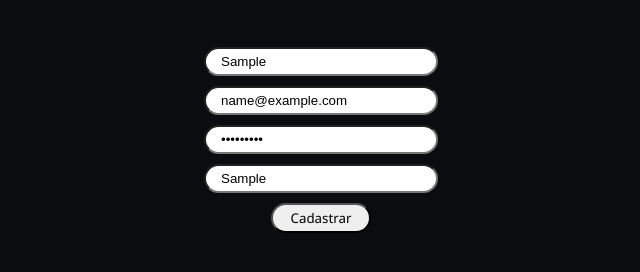
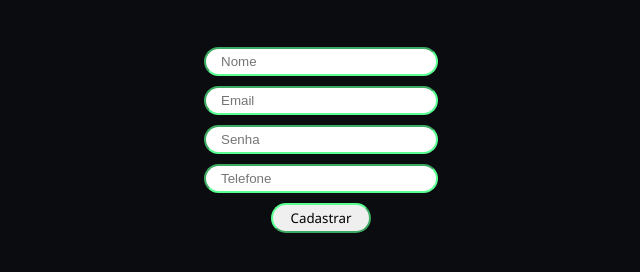
Before and after one commit to etmamate/ProjetinhoWEB, a plain HTML site: page index.html in a window 1280 px wide. Both pictures are taken after typing "Sample", "name@example.com", "Sample123", "Sample" into the empty fields and a click on the button "Cadastrar". Shown: the part 86-358 px from the top of the page, without its empty margins (319-959 px from the left). Drawn offline with Linux system fonts and the light colour scheme; no server answers.

Commit message:
Front-End
JS, HTML, CSS

```diff
--- a/script.js
+++ b/script.js
@@ -4,19 +4,36 @@ const Iemail = document.querySelector(".email");
 const Isenha = document.querySelector(".senha");
 const Itel = document.querySelector(".tel");
 
-function cadastrar(){
+function cadastrar() {
+    fetch("https://localhost:8080/cadastrar",
+        {
+            Headers: {
+                'Accept': 'application/json',
+                'Content-Type': 'application/json'
+            },
+            method: "POST",
+            body: JSON.stringify({
+                nome: Inome.value,
+                email: Iemail.value,
+                senha: Isenha.value,
+                telefone: Itel.value
+            })
+        })
+        .then(function (res) { console.log(res) })
+        .catch(function (res) { console.log(res) })
+};
 
+function limpar(){
+
+    Inome.value = "";
+    Iemail.value = "";
+    Isenha.value = "";
+    Itel.value = "";
 };
 
 formulario.addEventListener('submit', function (event) {
     event.preventDefault();
 
-
-    const dados = {
-        nome: Inome.value,
-        email: Iemail.value,
-        senha: Isenha.value,
-        telefone: Itel.value
-    };
-    console.log(dados)
+    cadastrar();
+    limpar();
 });
--- a/style.css
+++ b/style.css
@@ -7,6 +7,7 @@ h1 {
     margin: 40px 0 40px 0;
     color: aliceblue;
     font-family: Georgia, 'Times New Roman', Times, serif;
+
 }
 
 body {
@@ -26,6 +27,7 @@ input {
     width: 200px;
     height: 25px;
     border-radius: 30px;
+    border-color: rgb(90, 255, 145);
     padding: 0 15px 0 15px;
 }
 
@@ -33,5 +35,6 @@ button {
     width: 100px;
     height: 30px;
     border-radius: 30px;
+    border-color: rgb(90, 255, 145);
     font-family: 'Segoe UI', Tahoma, Geneva, Verdana, sans-serif;
 }
```
